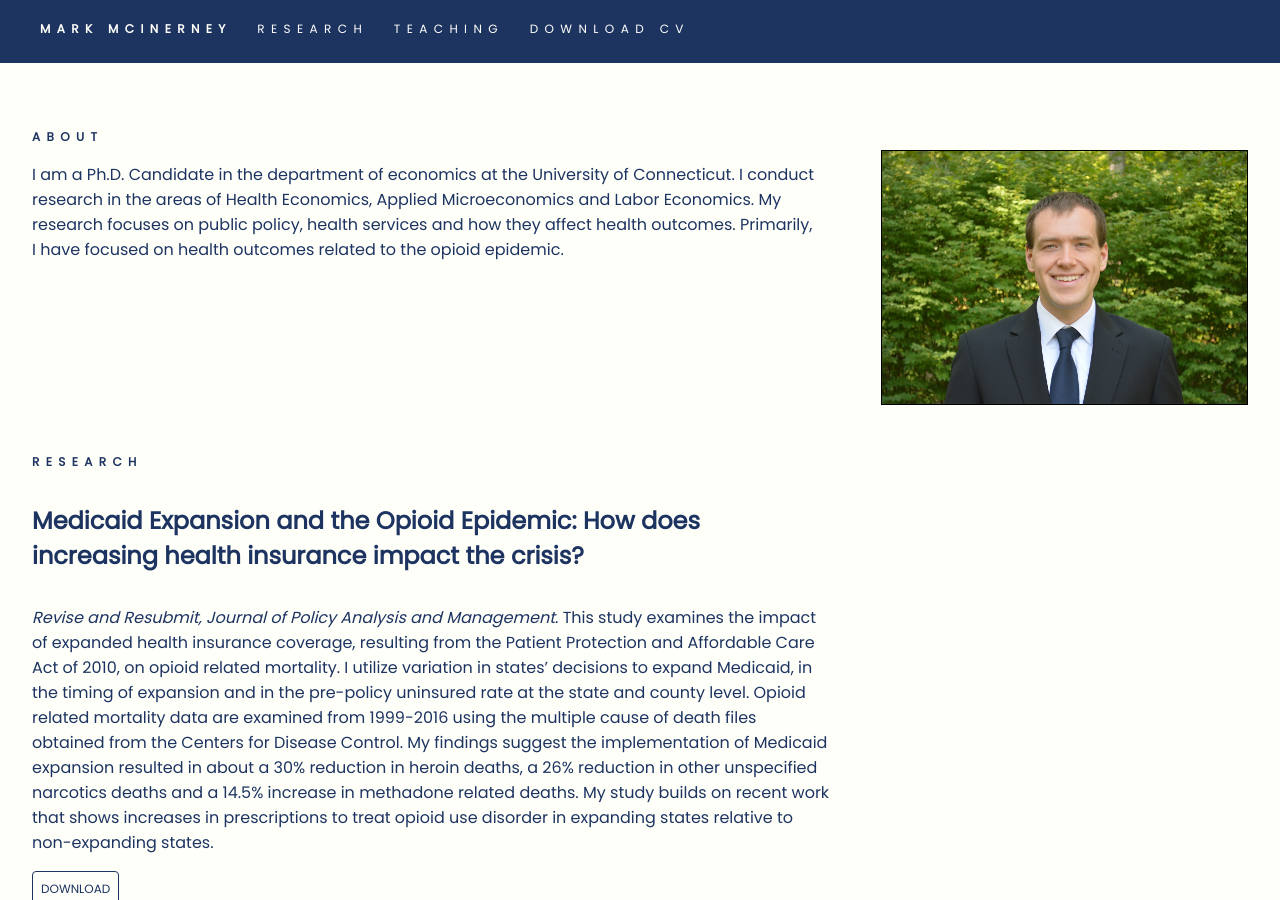
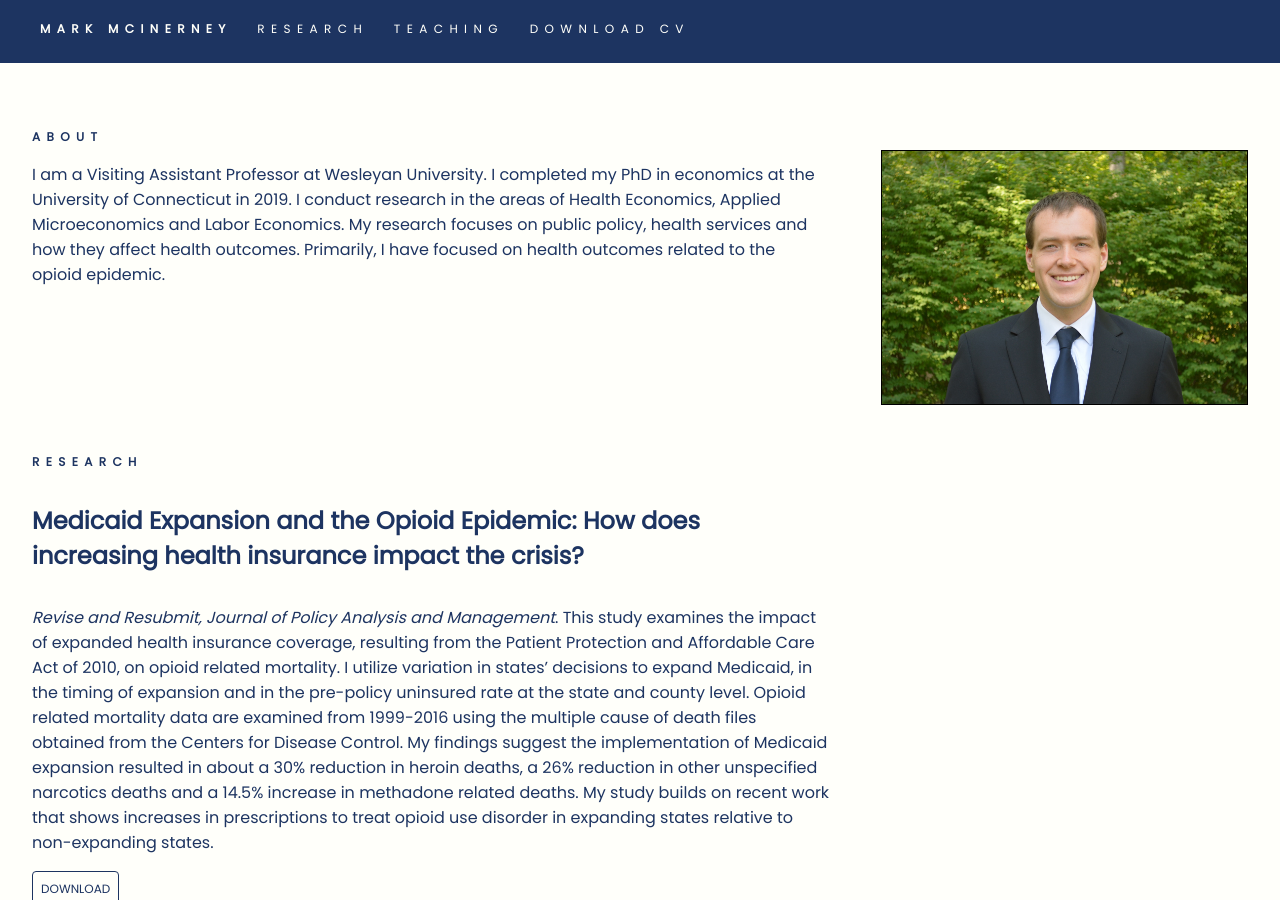
Before and after one commit to mattmotel/markmcinerney, a Jekyll site: the page built from index.md, in a window 1280 px wide and 900 px high. Built offline with Jekyll 4.4.1, drawn with Linux system fonts in a browser that asks for light colours.

Commit message:
Updated Index

```diff
--- a/index.md
+++ b/index.md
@@ -21,4 +21,4 @@ teaching:
 layout: page
 ---
 
-I am a Ph.D. Candidate in the department of economics at the University of Connecticut.  I conduct research in the areas of Health Economics, Applied Microeconomics and Labor Economics. My research focuses on public policy, health services and how they affect health outcomes. Primarily, I have focused on health outcomes related to the opioid epidemic.
+I am a Visiting Assistant Professor at Wesleyan University. I completed my PhD in economics at the University of Connecticut in 2019. I conduct research in the areas of Health Economics, Applied Microeconomics and Labor Economics. My research focuses on public policy, health services and how they affect health outcomes. Primarily, I have focused on health outcomes related to the opioid epidemic.
```
